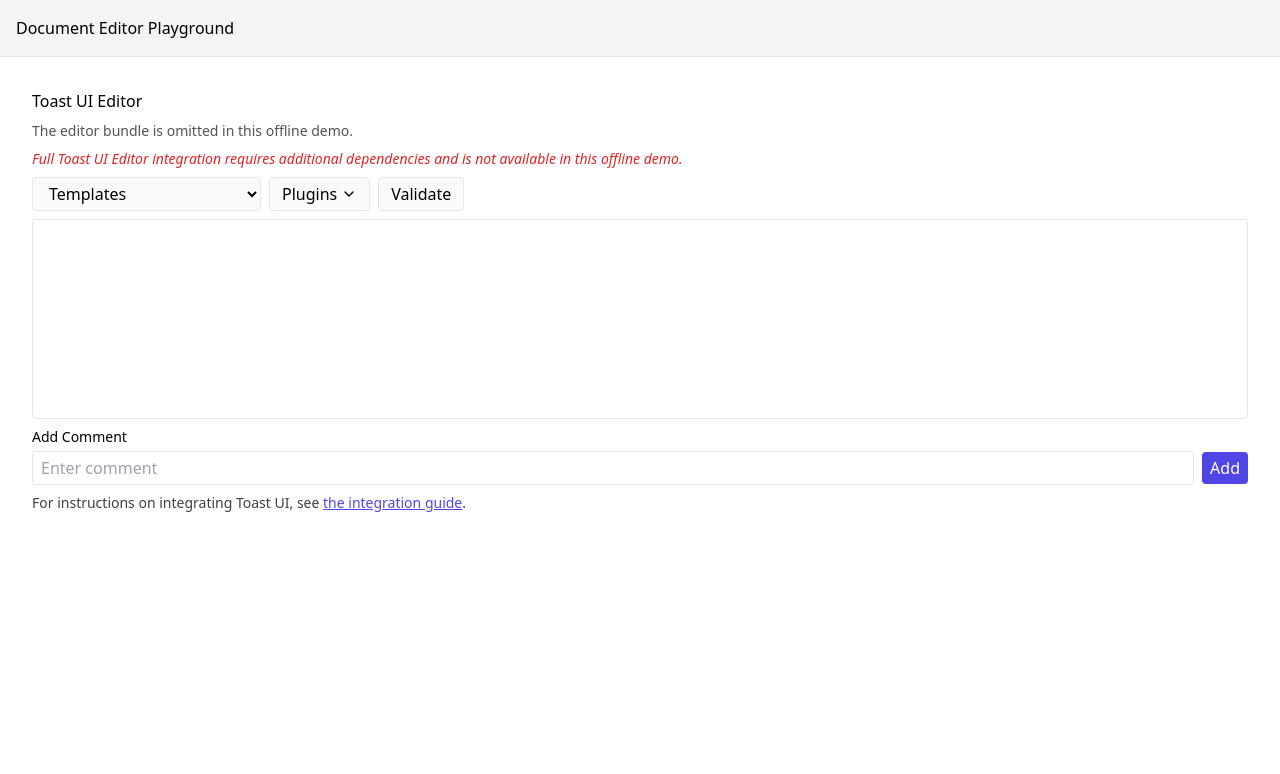
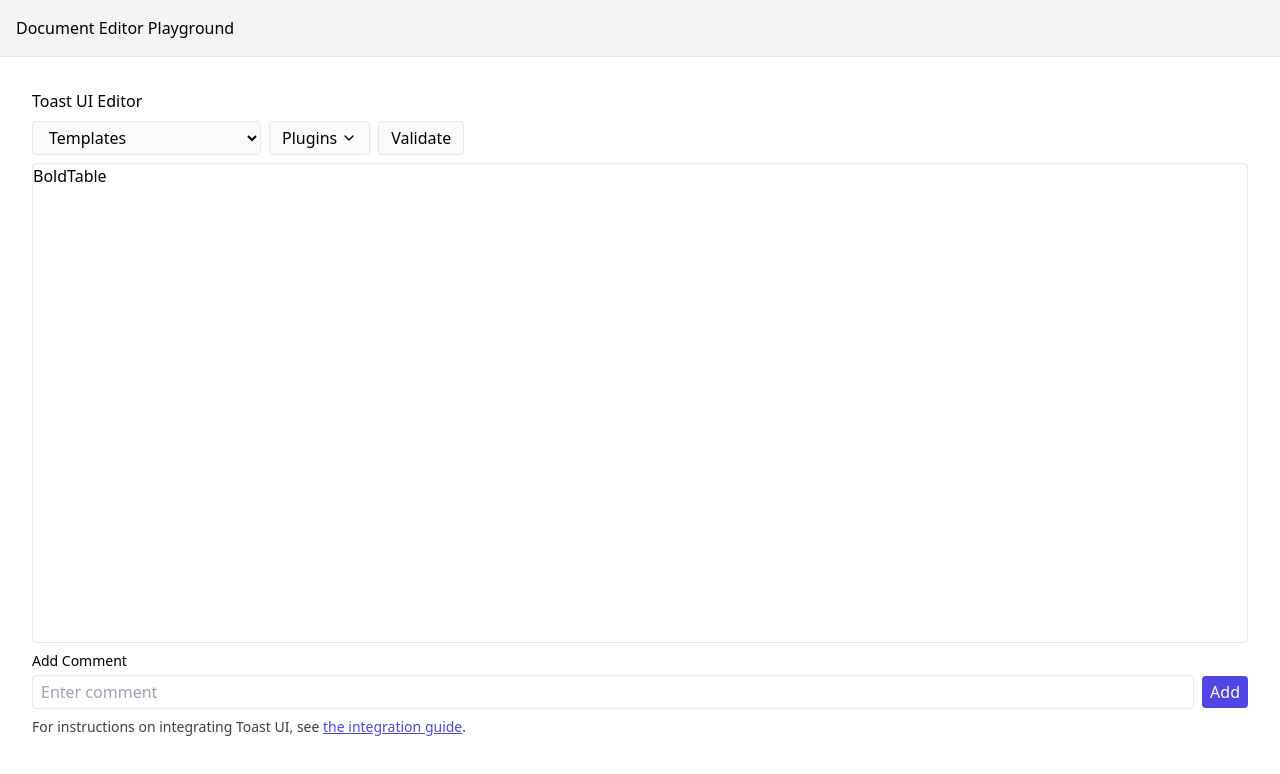
Before and after one commit to eputnam77/DocEditorPlayground, a Next.js app: page /toast in a window 1280 px wide. Shown: the top 774 px of the page. Built offline with nearby package versions, Linux system fonts and the light colour scheme.

Commit message:
feat(toast): add toast ui editor with formatting tests

```diff
--- a/next.config.js
+++ b/next.config.js
@@ -33,6 +33,26 @@ export default withAnalyze({
       "@editorjs/editorjs": path.resolve(__dirname, "stubs/editorjs.ts"),
       "@editorjs/header": path.resolve(__dirname, "stubs/editorjs-header.ts"),
       "@editorjs/list": path.resolve(__dirname, "stubs/editorjs-list.ts"),
+      "@toast-ui/react-editor": path.resolve(
+        __dirname,
+        "stubs/toast-ui-react-editor.tsx",
+      ),
+      "@toast-ui/editor-plugin-code-syntax-highlight": path.resolve(
+        __dirname,
+        "stubs/toast-ui-editor-plugin-code-syntax-highlight.ts",
+      ),
+      "@toast-ui/editor-plugin-table-merged-cell": path.resolve(
+        __dirname,
+        "stubs/toast-ui-editor-plugin-table-merged-cell.ts",
+      ),
+      "@toast-ui/editor-plugin-color-syntax": path.resolve(
+        __dirname,
+        "stubs/toast-ui-editor-plugin-color-syntax.ts",
+      ),
+      "@toast-ui/editor-plugin-chart": path.resolve(
+        __dirname,
+        "stubs/toast-ui-editor-plugin-chart.ts",
+      ),
     };
     return config;
   },
--- a/pages/toast.tsx
+++ b/pages/toast.tsx
@@ -1,13 +1,11 @@
-import React, { useState } from "react";
+import React, { useState, useRef, useMemo, useEffect } from "react";
 import dynamic from "next/dynamic";
+import { Editor } from "@toast-ui/react-editor";
+import codeSyntaxHighlight from "@toast-ui/editor-plugin-code-syntax-highlight";
+import tableMergedCell from "@toast-ui/editor-plugin-table-merged-cell";
+import colorSyntax from "@toast-ui/editor-plugin-color-syntax";
+import chart from "@toast-ui/editor-plugin-chart";
 
-/**
- * Toast UI Editor demo page.
- *
- * The actual Toast UI Editor cannot be bundled in this
- * offline playground. The page still demonstrates how plugins and
- * templates would hook into the editor without bundling it.
- */
 import EditorIntegrationInfo from "../components/EditorIntegrationInfo";
 import PluginManager from "../components/PluginManager";
 import TemplateLoader from "../components/TemplateLoader";
@@ -21,21 +19,33 @@ import { validateDocument } from "../utils/validation";
 import { TEMPLATES } from "../utils/templates";
 import ModernLayout from "../components/ModernLayout";
 
-const PLUGINS = [{ name: "table" }, { name: "chart" }];
+const PLUGINS = [
+  { name: "CodeSyntax", plugin: codeSyntaxHighlight },
+  { name: "TableMerge", plugin: tableMergedCell },
+  { name: "ColorSyntax", plugin: colorSyntax },
+  { name: "Chart", plugin: chart },
+];
 
 function ToastPage() {
+  const editorRef = useRef<Editor>(null);
   const [enabled, setEnabled] = useState<string[]>(PLUGINS.map((p) => p.name));
   const [content, setContent] = useState("");
   const [validationResults, setValidationResults] = useState<
     ValidationResult[]
   >([]);
 
+  const activePlugins = useMemo(
+    () => PLUGINS.filter((p) => enabled.includes(p.name)).map((p) => p.plugin),
+    [enabled],
+  );
+
   async function loadTemplate(filename: string) {
     try {
       const res = await fetch(`/templates/${filename}`);
       if (!res.ok) throw new Error("fetch failed");
-      const html = await res.text();
-      setContent(sanitizeHtml(html));
+      const html = sanitizeHtml(await res.text());
+      setContent(html);
+      editorRef.current?.getInstance().setHTML(html);
     } catch {
       alert("Failed to load template: " + filename);
     }
@@ -50,22 +60,24 @@ function ToastPage() {
     }
   }
 
+  useEffect(() => {
+    if (typeof window !== "undefined" && editorRef.current) {
+      (window as any).toastEditor = editorRef.current.getInstance();
+    }
+  }, []);
+
   return (
     <ModernLayout>
       <div className="p-4 space-y-2">
         <h1>Toast UI Editor</h1>
-        <p className="text-sm text-zinc-600 dark:text-zinc-300">
-          The editor bundle is omitted in this offline demo.
-        </p>
-        <p className="text-sm italic text-red-600 dark:text-red-400">
-          Full Toast UI Editor integration requires additional dependencies and
-          is not available in this offline demo.
-        </p>
         <div className="flex gap-2">
           <TemplateLoader
             templates={TEMPLATES}
             onLoad={loadTemplate}
-            onClear={() => setContent("")}
+            onClear={() => {
+              setContent("");
+              editorRef.current?.getInstance().setHTML("");
+            }}
             onError={(e) => alert(String(e))}
           />
           <PluginManager
@@ -80,13 +92,20 @@ function ToastPage() {
             Validate
           </button>
         </div>
-        <div
-          contentEditable
-          suppressContentEditableWarning
-          className="w-full border rounded p-2 min-h-[200px]"
-          onInput={(e) => setContent((e.target as HTMLElement).innerText)}
-        >
-          {content}
+        <div className="w-full border rounded min-h-[60vh]">
+          <Editor
+            ref={editorRef}
+            initialValue={content}
+            plugins={activePlugins}
+            height="100%"
+            previewStyle="vertical"
+            usageStatistics={false}
+            onChange={() => {
+              const html =
+                editorRef.current?.getInstance().getHTML() ?? "";
+              setContent(html);
+            }}
+          />
         </div>
         <TrackChanges content={content} />
         {validationResults.length > 0 && (
@@ -102,8 +121,6 @@ function ToastPage() {
   );
 }
 
-// Disable SSR in production builds, but render the page immediately during
-// tests so React Testing Library can inspect the full DOM.
 export default
   typeof process !== "undefined" && process.env.NODE_ENV === "test"
     ? ToastPage
--- /dev/null
+++ b/stubs/toast-ui-editor-plugin-chart.ts
@@ -0,0 +1,3 @@
+export default function chartPlugin() {
+  return {};
+}
--- /dev/null
+++ b/stubs/toast-ui-editor-plugin-code-syntax-highlight.ts
@@ -0,0 +1,3 @@
+export default function codeSyntaxHighlight() {
+  return {};
+}
--- /dev/null
+++ b/stubs/toast-ui-editor-plugin-color-syntax.ts
@@ -0,0 +1,3 @@
+export default function colorSyntax() {
+  return {};
+}
--- /dev/null
+++ b/stubs/toast-ui-editor-plugin-table-merged-cell.ts
@@ -0,0 +1,3 @@
+export default function tableMergedCell() {
+  return {};
+}
--- /dev/null
+++ b/stubs/toast-ui-react-editor.tsx
@@ -0,0 +1,107 @@
+import React, { useRef, useImperativeHandle, forwardRef } from 'react';
+
+export interface EditorProps {
+  initialValue?: string;
+  height?: string;
+  previewStyle?: string;
+  plugins?: any[];
+  onChange?(): void;
+}
+
+export interface EditorHandle {
+  getInstance(): {
+    getHTML(): string;
+    setHTML(html: string): void;
+    exec(command: string, data?: any): void;
+  };
+}
+
+const Editor = forwardRef<EditorHandle, EditorProps>(({ initialValue = '', onChange }, ref) => {
+  const divRef = useRef<HTMLDivElement>(null);
+
+  useImperativeHandle(ref, () => ({
+    getInstance() {
+      return {
+        getHTML() {
+          return divRef.current?.innerHTML ?? '';
+        },
+        setHTML(html: string) {
+          if (divRef.current) {
+            divRef.current.innerHTML = html;
+            onChange?.();
+          }
+        },
+        exec(command: string, data?: any) {
+          if (command === 'addTable') {
+            const rows = data?.rowCount ?? 2;
+            const cols = data?.columnCount ?? 2;
+            let html = '<table><tbody>';
+            for (let r = 0; r < rows; r++) {
+              html += '<tr>';
+              for (let c = 0; c < cols; c++) {
+                html += '<td></td>';
+              }
+              html += '</tr>';
+            }
+            html += '</tbody></table>';
+            if (divRef.current) {
+              divRef.current.innerHTML += html;
+              onChange?.();
+            }
+          } else {
+            document.execCommand(command);
+          }
+        },
+      };
+    },
+  }));
+
+  const handleInput = () => {
+    onChange?.();
+  };
+
+  const insertTable = () => {
+    const instance = {
+      rowCount: 2,
+      columnCount: 2,
+    };
+    let html = '<table><tbody>';
+    for (let r = 0; r < instance.rowCount; r++) {
+      html += '<tr>';
+      for (let c = 0; c < instance.columnCount; c++) {
+        html += '<td></td>';
+      }
+      html += '</tr>';
+    }
+    html += '</tbody></table>';
+    if (divRef.current) {
+      divRef.current.innerHTML += html;
+      onChange?.();
+    }
+  };
+
+  return (
+    <div className="toastui-editor-stub">
+      <div role="toolbar">
+        <button type="button" aria-label="Bold" onClick={() => document.execCommand('bold')}>
+          Bold
+        </button>
+        <button type="button" aria-label="Table" onClick={insertTable}>
+          Table
+        </button>
+      </div>
+      <div
+        ref={divRef}
+        className="toastui-editor-contents"
+        data-testid="toast-editor"
+        contentEditable
+        suppressContentEditableWarning
+        onInput={handleInput}
+        dangerouslySetInnerHTML={{ __html: initialValue }}
+      />
+    </div>
+  );
+});
+
+export { Editor };
+export default Editor;
```
Also changed, not shown: tsconfig.json (+14 -1 lines), vitest.config.ts (+20 -0 lines), 2 other files (tests, documents, lock files or other folders).
